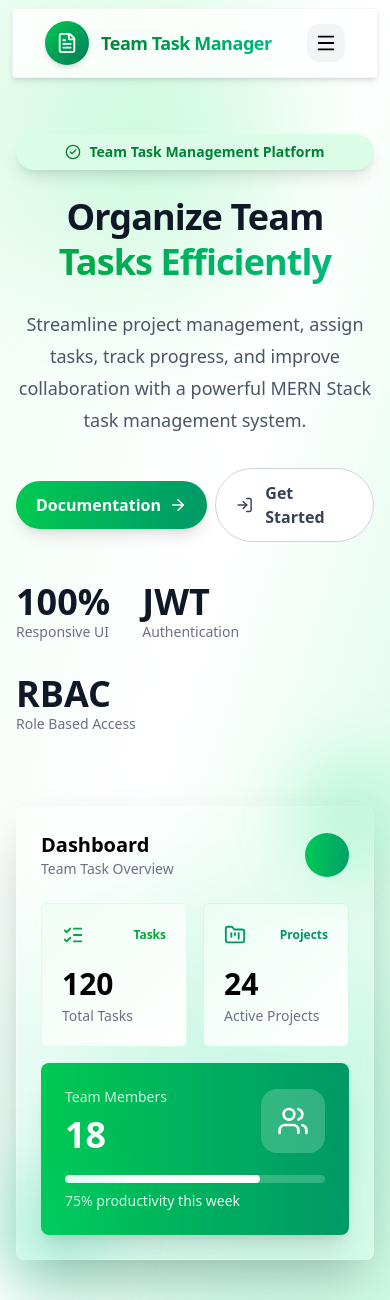
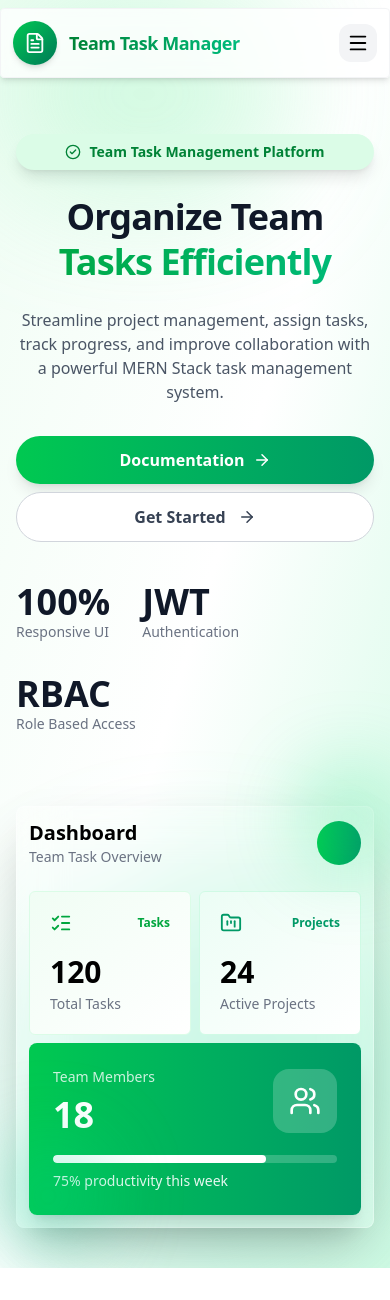
Before and after one commit to suraj-raj01/Project-Management, a React (Vite) app in the folder client/: page / in a window 390 px wide. After the commit the page ends 1268 px from the top, so only its background shows below. Built offline with nearby package versions, Linux system fonts and the light colour scheme.

Commit message:
implement responsive Navbar and landing page components

```diff
--- a/client/src/components/Navbar.tsx
+++ b/client/src/components/Navbar.tsx
@@ -16,11 +16,11 @@ export default function Navbar() {
     const [mobileMenu, setMobileMenu] = useState(false);
 
     return (
-        <header className="sticky top-2 z-50 px-3 md:px-10 -mt-4">
+        <header className="sticky top-2 z-50 md:px-10 -mt-4">
 
             <nav className="mx-auto max-w-7xl rounded-sm md:rounded-full border border-gray-100 bg-white/80 backdrop-blur-sm shadow-md">
 
-                <div className="flex items-center justify-between px-8 py-3">
+                <div className="flex items-center justify-between px-3 py-3">
 
                     {/* Logo */}
 
--- a/client/src/pages/Home.tsx
+++ b/client/src/pages/Home.tsx
@@ -4,7 +4,6 @@ import {
     CheckCircle2,
     FolderKanban,
     ListChecks,
-    LogIn,
     Users,
 } from "lucide-react";
 
@@ -14,7 +13,7 @@ const Home = () => {
 
             {/* Background Blur Effects */}
 
-            <div className="absolute top-0 left-0 w-72 h-72 bg-green-300/30 blur-3xl rounded-full" />
+            <div className="absolute top-0 left-0 w-72 md:h-72 h-50 bg-green-300/30 blur-3xl rounded-full" />
 
             <div className="absolute bottom-0 right-0 w-96 h-96 bg-emerald-300/30 blur-3xl rounded-full" />
 
@@ -39,7 +38,7 @@ const Home = () => {
                         </span>
                     </h1>
 
-                    <p className="mt-6 text-lg md:text-start text-center text-gray-600 leading-8 max-w-2xl">
+                    <p className="mt-6 md:text-lg md:text-start text-center text-gray-600 md:leading-8 max-w-full">
                         Streamline project management, assign tasks,
                         track progress, and improve collaboration with
                         a powerful MERN Stack task management system.
@@ -47,11 +46,11 @@ const Home = () => {
 
                     {/* Buttons */}
 
-                    <div className="flex items-center gap-2 md:gap-4 mt-8">
+                    <div className="flex flex-col md:flex-row items-center gap-2 md:gap-4 mt-8">
 
                         <Link
                             to="/docs"
-                            className="group flex w-fit md:w-auto items-center gap-2 bg-gradient-to-r from-green-500 to-emerald-600 text-white md:px-8 px-5 py-3 rounded-full font-semibold shadow-lg hover:shadow-xl hover:scale-[1.02] transition-all duration-300"
+                            className="group flex w-full md:w-auto justify-center items-center gap-2 bg-gradient-to-r from-green-500 to-emerald-600 text-white md:px-8 px-5 py-3 rounded-full font-semibold shadow-lg hover:shadow-xl hover:scale-[1.02] transition-all duration-300"
                         >
                             Documentation
 
@@ -63,10 +62,12 @@ const Home = () => {
 
                         <Link
                             to="/login"
-                            className="group md:px-10 px-5 py-3 w-fit md:w-auto flex items-center gap-3 rounded-full border border-gray-300 bg-white text-gray-700 font-semibold hover:bg-gray-100 transition-all duration-300"
-                        >
-                            <LogIn size={18} className="group-hover:translate-x-1 transition" />
+                            className="group md:px-10 px-2 py-3 w-full md:w-auto flex justify-center items-center gap-3 rounded-full border border-gray-300 bg-white text-gray-700 font-semibold hover:bg-gray-100 transition-all duration-300">
                             Get Started
+                            <ArrowRight
+                                size={18}
+                                className="group-hover:translate-x-1 transition"
+                            />
                         </Link>
                     </div>
 
@@ -110,7 +111,7 @@ const Home = () => {
 
                 <div className="relative">
 
-                    <div className="bg-white/20 mt-3 z-100 md:mt-0 backdrop-blur-xl border border-white/30 rounded-lg shadow-2xl p-6">
+                    <div className="bg-white/20 mt-3 z-100 md:mt-0 backdrop-blur-xl border border-white/30 rounded-lg shadow-2xl p-3 md:p-6">
 
                         {/* Mock Navbar */}
 
@@ -130,7 +131,7 @@ const Home = () => {
 
                         {/* Cards */}
 
-                        <div className="grid grid-cols-2 gap-4">
+                        <div className="grid grid-cols-2 gap-2 md:gap-4">
 
                             <div className="bg-gradient-to-br from-green-50 to-white border border-green-100 rounded-md p-5">
                                 <div className="flex items-center justify-between">
```
